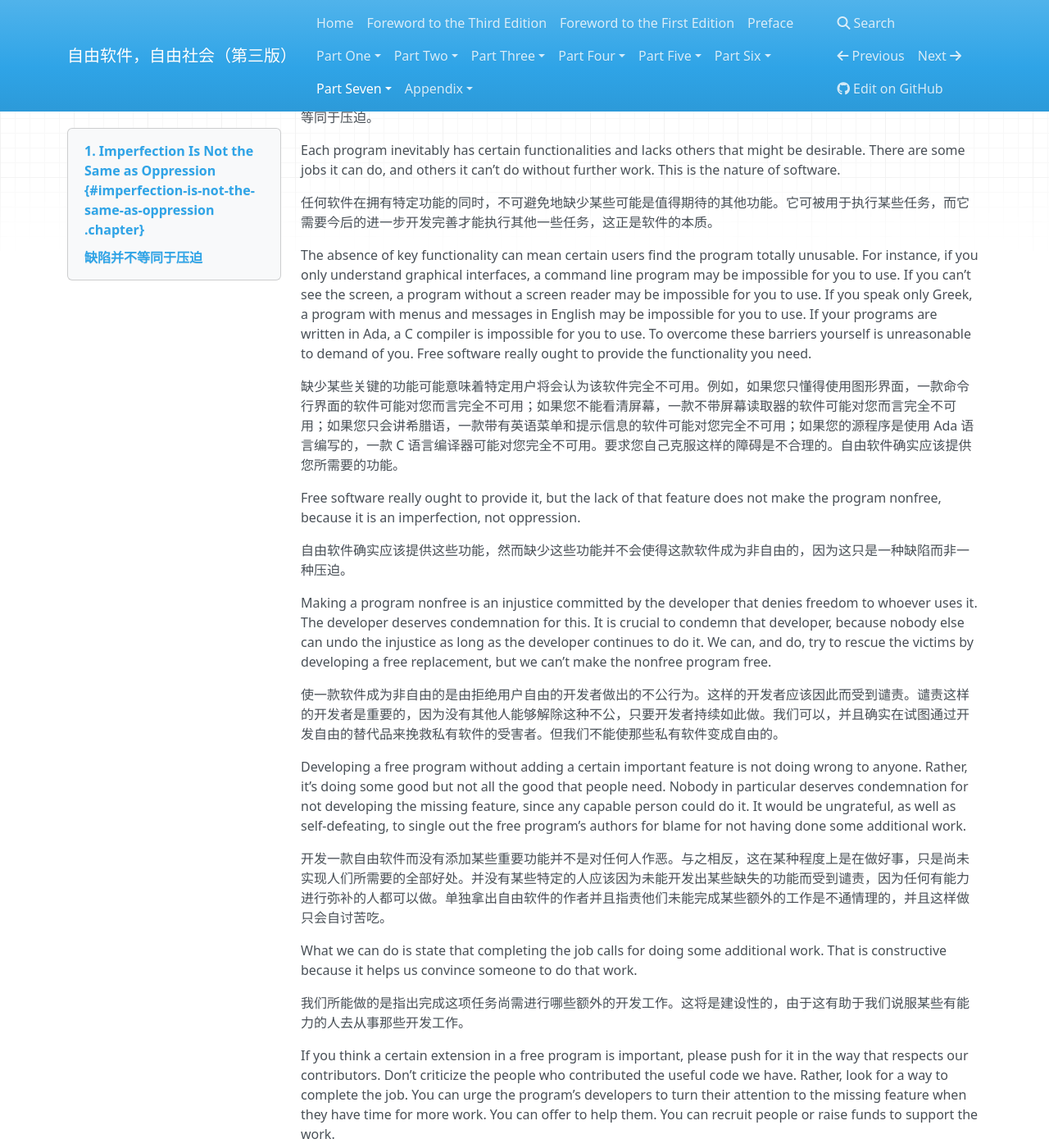
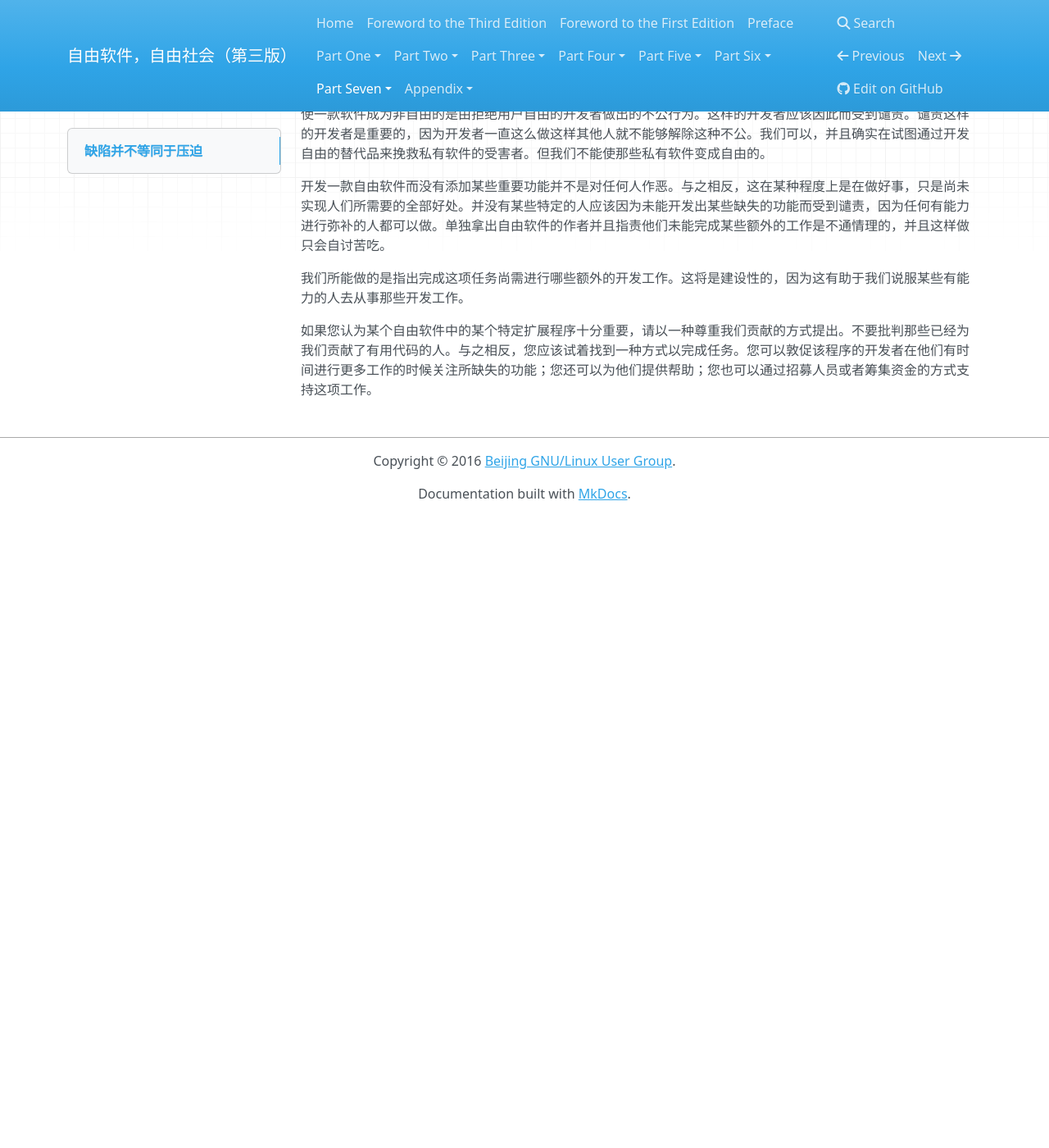
Before and after one commit to beijinglug/fsfs-zh, an MkDocs documentation site: the page built from docs/imperfection-isnt-oppression.md, in a window 1280 px wide and 1400 px high, scrolled down 491 px. Shown: the whole window at 82% size. Built offline with MkDocs 1.6.1, drawn with Linux system fonts in a browser that asks for light colours; nearby versions of some CDN libraries; old or Windows-style settings are respelled for this version of MkDocs; after the commit the page ends 1121 px from its top, so only the background shows below that; some of the changed text lies outside the part shown.

Commit message:
proofreaded imperfection-isnt-oppression

```diff
--- a/docs/imperfection-isnt-oppression.md
+++ b/docs/imperfection-isnt-oppression.md
@@ -1,90 +1,19 @@
----
-Generator: 'texi2html 1.82'
-description: Untitled Document
-distribution: global
-keywords: Untitled Document
-resource-type: document
-title: Untitled Document
-...
+## 缺陷并不等同于压迫
 
-1. Imperfection Is Not the Same as Oppression {#imperfection-is-not-the-same-as-oppression .chapter}
-=============================================
+> Copyright (C) 2014 自由软件基金会
 
-缺陷并不等同于压迫
-==================
-
-@firstcopyingnotice{{ 著作权所有 (C) 2014 自由软件基金会 {此版本是 @fsfsthreecite 的一部分}
-
-When a free program lacks capabilities that users want, that is
-unfortunate; we urge people to add what is missing. Some would go
-further and claim that a program is not even free software if it lacks
-certain functionality—that it denies freedom 0 (the freedom to run the
-program as you wish) to users or uses that it does not support. This
-argument is misguided because it is based on identifying capacity with
-freedom, and imperfection with oppression.
-
-如果一款自由软件缺少用户想要的某些功能，这将是一件不幸的事；我们敦促人们添加所缺失的功能。某些人可能会更进一步，并且宣称一款软件甚至不能称之为自由软件，如果它缺少某些功能——由于它拒绝了其所不能支持的用户或应用场景的自由之零（以任何方式运行软件的自由）。这一论述是理解错误的，由于它将功能判定为自由，而将缺陷等同于压迫。
-
-Each program inevitably has certain functionalities and lacks others
-that might be desirable. There are some jobs it can do, and others it
-can’t do without further work. This is the nature of software.
+如果一款自由软件缺少用户想要的某些功能，这将是一件不幸的事；我们敦促人们添加所缺失的功能。某些人可能会更进一步，并且宣称一款软件甚至不能称之为自由软件，如果它缺少某些功能——由于它拒绝了其所不能支持的用户或应用场景的自由之零（以任何方式运行软件的自由）。这一论述是理解错误的，因为它将功能判定为自由，而将缺陷等同于压迫。
 
 任何软件在拥有特定功能的同时，不可避免地缺少某些可能是值得期待的其他功能。它可被用于执行某些任务，而它需要今后的进一步开发完善才能执行其他一些任务，这正是软件的本质。
 
-The absence of key functionality can mean certain users find the program
-totally unusable. For instance, if you only understand graphical
-interfaces, a command line program may be impossible for you to use. If
-you can’t see the screen, a program without a screen reader may be
-impossible for you to use. If you speak only Greek, a program with menus
-and messages in English may be impossible for you to use. If your
-programs are written in Ada, a C compiler is impossible for you to use.
-To overcome these barriers yourself is unreasonable to demand of you.
-Free software really ought to provide the functionality you need.
-
 缺少某些关键的功能可能意味着特定用户将会认为该软件完全不可用。例如，如果您只懂得使用图形界面，一款命令行界面的软件可能对您而言完全不可用；如果您不能看清屏幕，一款不带屏幕读取器的软件可能对您而言完全不可用；如果您只会讲希腊语，一款带有英语菜单和提示信息的软件可能对您完全不可用；如果您的源程序是使用 Ada 语言编写的，一款 C 语言编译器可能对您完全不可用。要求您自己克服这样的障碍是不合理的。自由软件确实应该提供您所需要的功能。
-
-Free software really ought to provide it, but the lack of that feature
-does not make the program nonfree, because it is an imperfection, not
-oppression.
 
 自由软件确实应该提供这些功能，然而缺少这些功能并不会使得这款软件成为非自由的，因为这只是一种缺陷而非一种压迫。
 
-Making a program nonfree is an injustice committed by the developer that
-denies freedom to whoever uses it. The developer deserves condemnation
-for this. It is crucial to condemn that developer, because nobody else
-can undo the injustice as long as the developer continues to do it. We
-can, and do, try to rescue the victims by developing a free replacement,
-but we can’t make the nonfree program free.
-
-使一款软件成为非自由的是由拒绝用户自由的开发者做出的不公行为。这样的开发者应该因此而受到谴责。谴责这样的开发者是重要的，因为没有其他人能够解除这种不公，只要开发者持续如此做。我们可以，并且确实在试图通过开发自由的替代品来挽救私有软件的受害者。但我们不能使那些私有软件变成自由的。
-
-Developing a free program without adding a certain important feature is
-not doing wrong to anyone. Rather, it’s doing some good but not all the
-good that people need. Nobody in particular deserves condemnation for
-not developing the missing feature, since any capable person could do
-it. It would be ungrateful, as well as self-defeating, to single out the
-free program’s authors for blame for not having done some additional
-work.
+使一款软件成为非自由的是由拒绝用户自由的开发者做出的不公行为。这样的开发者应该因此而受到谴责。谴责这样的开发者是重要的，因为开发者一直这么做这样其他人就不能够解除这种不公。我们可以，并且确实在试图通过开发自由的替代品来挽救私有软件的受害者。但我们不能使那些私有软件变成自由的。
 
 开发一款自由软件而没有添加某些重要功能并不是对任何人作恶。与之相反，这在某种程度上是在做好事，只是尚未实现人们所需要的全部好处。并没有某些特定的人应该因为未能开发出某些缺失的功能而受到谴责，因为任何有能力进行弥补的人都可以做。单独拿出自由软件的作者并且指责他们未能完成某些额外的工作是不通情理的，并且这样做只会自讨苦吃。
 
-What we can do is state that completing the job calls for doing some
-additional work. That is constructive because it helps us convince
-someone to do that work.
+我们所能做的是指出完成这项任务尚需进行哪些额外的开发工作。这将是建设性的，因为这有助于我们说服某些有能力的人去从事那些开发工作。
 
-我们所能做的是指出完成这项任务尚需进行哪些额外的开发工作。这将是建设性的，由于这有助于我们说服某些有能力的人去从事那些开发工作。
-
-If you think a certain extension in a free program is important, please
-push for it in the way that respects our contributors. Don’t criticize
-the people who contributed the useful code we have. Rather, look for a
-way to complete the job. You can urge the program’s developers to turn
-their attention to the missing feature when they have time for more
-work. You can offer to help them. You can recruit people or raise funds
-to support the work.
-
-如果您认为某个自由软件中的某个特定扩展程序十分重要，请以一种尊重我们的贡献的方式提出。不要批判那些已经为我们贡献了有用代码的人。与之相反，应该试着找到一种方式以完成任务。您可以敦促该程序的开发者在他们有时间进行更多工作的时候关注所缺失的功能；您还可以为他们提供帮助；您也可以通过招募人员或者筹集资金的方式支持这项工作。
-
-------------------------------------------------------------------------
-
-This document was generated by *tonghuix* on *March 25, 2016* using
-[*texi2html 1.82*](http://www.nongnu.org/texi2html/).\
+如果您认为某个自由软件中的某个特定扩展程序十分重要，请以一种尊重我们贡献的方式提出。不要批判那些已经为我们贡献了有用代码的人。与之相反，您应该试着找到一种方式以完成任务。您可以敦促该程序的开发者在他们有时间进行更多工作的时候关注所缺失的功能；您还可以为他们提供帮助；您也可以通过招募人员或者筹集资金的方式支持这项工作。
```
